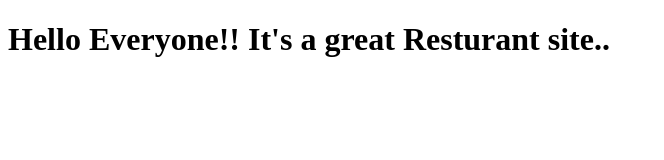
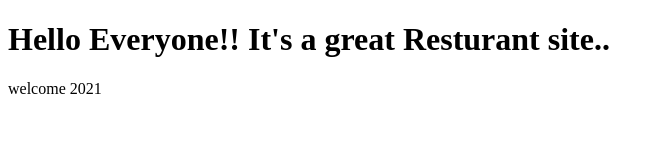
Before and after one commit to sulabh2000/MyRestaurant, a plain HTML site: page site/index.html in a window 1280 px wide. Shown: the whole page, without its empty margins (0-664 px from the left). Drawn offline with Linux system fonts and the light colour scheme.

Commit message:
adding a line

```diff
--- a/site/index.html
+++ b/site/index.html
@@ -5,5 +5,6 @@
 </head>
 <body>
 <h1>Hello Everyone!! It's a great Resturant site..</h1>
+<p>welcome 2021</p>
 </body>
 </html>
```
